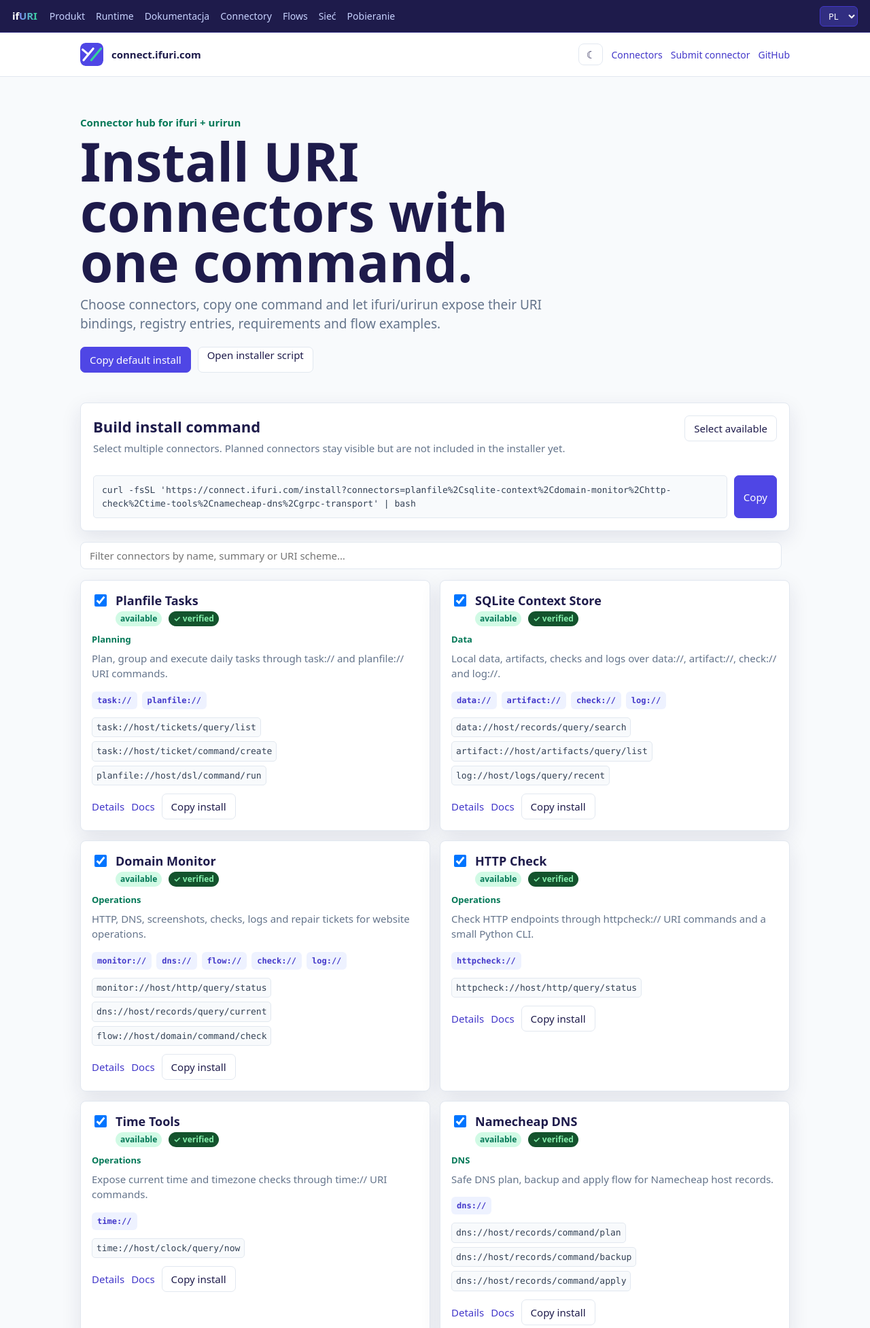
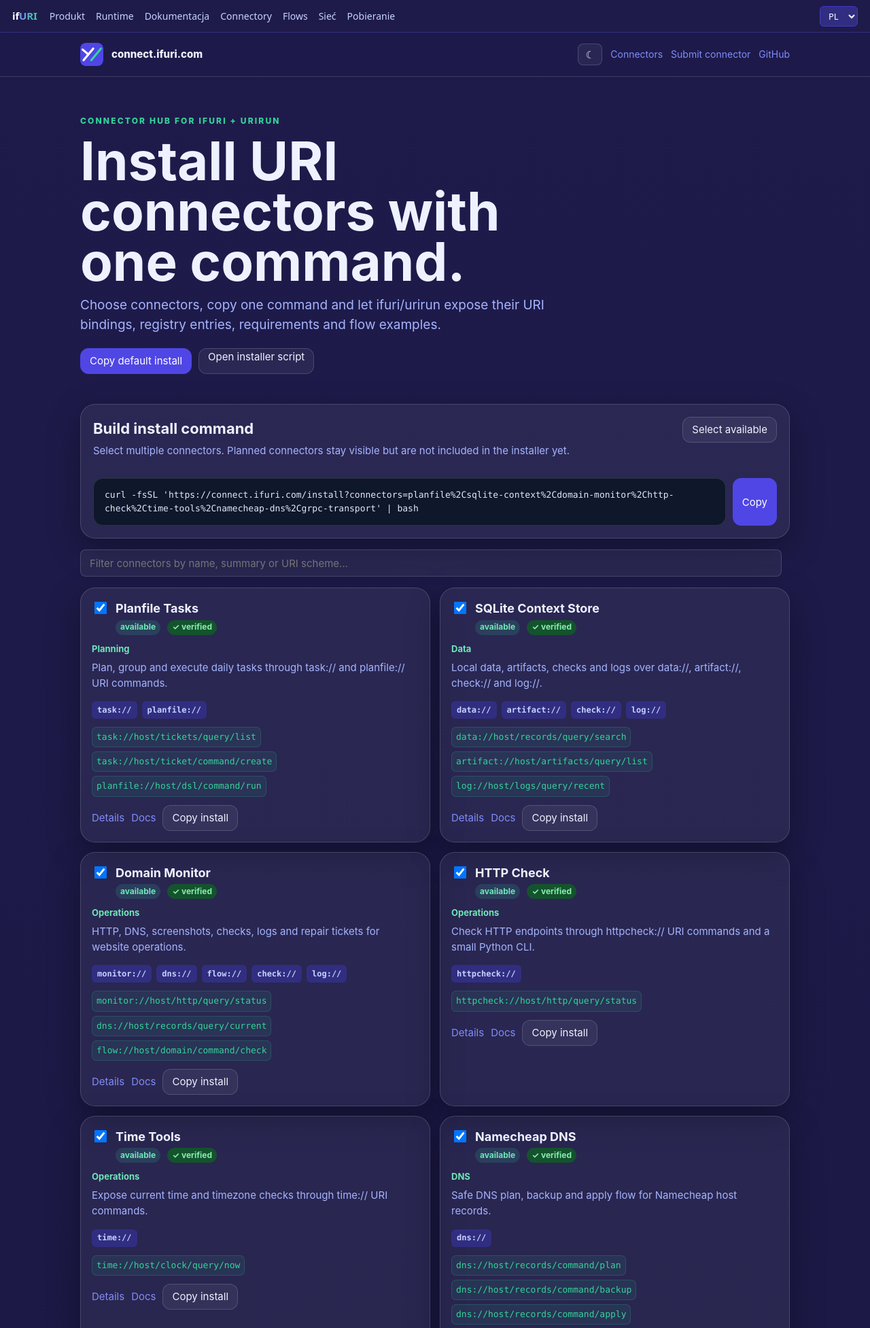
Before and after one commit to if-uri/connect.ifuri.com, a PHP site: page / in a window 1280 px wide. Shown: the top 1953 px of the page at 68% size. Run offline with PHP 8.4, Linux system fonts and the light colour scheme.

Commit message:
style: align connect.ifuri.com with the ifuri.com design language
Default to the dark indigo theme: gradient background, Inter font, light text
(#EEF2FF) on #1E1B4B, green/cyan/violet accents, big rounded translucent cards
(--radius 22px), uppercase green eyebrow, dark code blocks and violet buttons.
Light stays available via <html data-theme="light">.

Co-Authored-By: Claude Opus 4.8 <noreply@anthropic.com>

```diff
--- a/assets/app.css
+++ b/assets/app.css
@@ -1,16 +1,30 @@
 /* Brand palette comes from assets/ifuri-tokens.css (--ifuri-*).
    Source of truth: github.com/if-uri/logo (COLORS.md). */
 :root {
-  --bg: var(--ifuri-neutral-50);            /* #F8FAFC */
-  --panel: var(--ifuri-white);
-  --ink: var(--ifuri-text-ink);             /* deep indigo #1E1B4B */
-  --muted: var(--ifuri-text-muted);         /* slate #64748B */
-  --line: var(--ifuri-neutral-200);         /* #E2E8F0 */
-  --accent: var(--ifuri-brand-primary);     /* indigo #4F46E5 */
-  --accent-dark: var(--ifuri-primary-700);  /* #4338CA */
-  --brand-accent: var(--ifuri-brand-accent);/* emerald #10B981 */
-  --planned: #92400E;
-  --shadow: 0 10px 30px rgba(30, 27, 75, 0.10);
+  --max: 1160px;
+  --radius: 22px;
+  --bg: #1E1B4B;
+  --panel: rgba(255, 255, 255, 0.06);
+  --field-bg: rgba(255, 255, 255, 0.05);    /* form inputs / code output */
+  --ink: #EEF2FF;
+  --muted: #A5B4FC;
+  --text2: #C7D2FE;
+  --line: rgba(255, 255, 255, 0.15);
+  --accent: #4F46E5;
+  --accent-dark: #818CF8;
+  --brand-accent: #34D399;
+  --planned: #FCD34D;
+  --code-bg: #0F172A;
+  --code-fg: #E0E7FF;
+  --shadow: 0 16px 50px rgba(0, 0, 0, 0.32);
+  /* surface tokens used by components, remapped for the dark indigo theme */
+  --ifuri-neutral-50: rgba(255, 255, 255, 0.05);
+  --ifuri-neutral-200: rgba(255, 255, 255, 0.15);
+  --ifuri-neutral-700: #E0E7FF;
+  --ifuri-primary-50: #312E81;
+  --ifuri-primary-700: #C7D2FE;
+  --ifuri-accent-100: rgba(52, 211, 153, 0.14);
+  --ifuri-accent-700: #6EE7B7;
 }
 
 * {
@@ -19,9 +33,11 @@
 
 body {
   margin: 0;
-  background: var(--bg);
+  min-height: 100vh;
+  background: radial-gradient(900px 520px at 88% -8%, rgba(79, 70, 229, 0.20), transparent 60%),
+    linear-gradient(180deg, var(--bg), #191640);
   color: var(--ink);
-  font: 15px/1.5 system-ui, -apple-system, BlinkMacSystemFont, "Segoe UI", sans-serif;
+  font: 15px/1.55 Inter, ui-sans-serif, system-ui, -apple-system, BlinkMacSystemFont, "Segoe UI", Arial, sans-serif;
 }
 
 a {
@@ -44,8 +60,8 @@ a:hover {
   top: 0;
   z-index: 4;
   border-bottom: 1px solid var(--line);
-  background: rgba(255, 255, 255, 0.94);
-  backdrop-filter: blur(10px);
+  background: rgba(30, 27, 75, 0.72);
+  backdrop-filter: blur(18px);
 }
 
 .site-header .wrap {
@@ -87,9 +103,12 @@ nav {
 }
 
 .eyebrow {
-  margin: 0 0 8px;
-  color: var(--ifuri-accent-700);
-  font-weight: 740;
+  margin: 0 0 12px;
+  color: var(--brand-accent);
+  text-transform: uppercase;
+  letter-spacing: 0.18em;
+  font-size: 12px;
+  font-weight: 800;
 }
 
 h1,
@@ -147,7 +166,7 @@ button,
   min-height: 38px;
   padding: 0 13px;
   border: 1px solid var(--line);
-  border-radius: 7px;
+  border-radius: 12px;
   background: var(--panel);
   color: var(--ink);
   font: inherit;
@@ -168,7 +187,7 @@ button:disabled {
 .panel,
 .connector {
   border: 1px solid var(--line);
-  border-radius: 8px;
+  border-radius: var(--radius);
   background: var(--panel);
   box-shadow: var(--shadow);
 }
@@ -205,10 +224,10 @@ button:disabled {
 code {
   display: inline-block;
   padding: 4px 6px;
-  border: 1px solid var(--ifuri-neutral-200);
-  border-radius: 5px;
-  background: var(--ifuri-neutral-50);
-  color: var(--ifuri-neutral-700);
+  border: 1px solid rgba(52, 211, 153, 0.18);
+  border-radius: 7px;
+  background: rgba(52, 211, 153, 0.08);
+  color: var(--brand-accent);
   font-family: ui-monospace, SFMono-Regular, Menlo, Consolas, monospace;
   font-size: 13px;
   overflow-wrap: anywhere;
@@ -216,7 +235,11 @@ code {
 
 .command-box code {
   display: block;
-  padding: 11px 12px;
+  padding: 14px 16px;
+  border-radius: 14px;
+  background: var(--code-bg);
+  border-color: rgba(255,255,255,0.12);
+  color: var(--code-fg);
   min-height: 42px;
 }
 
```
Also changed, not shown: other parts of assets/app.css (+25 -46 lines).
